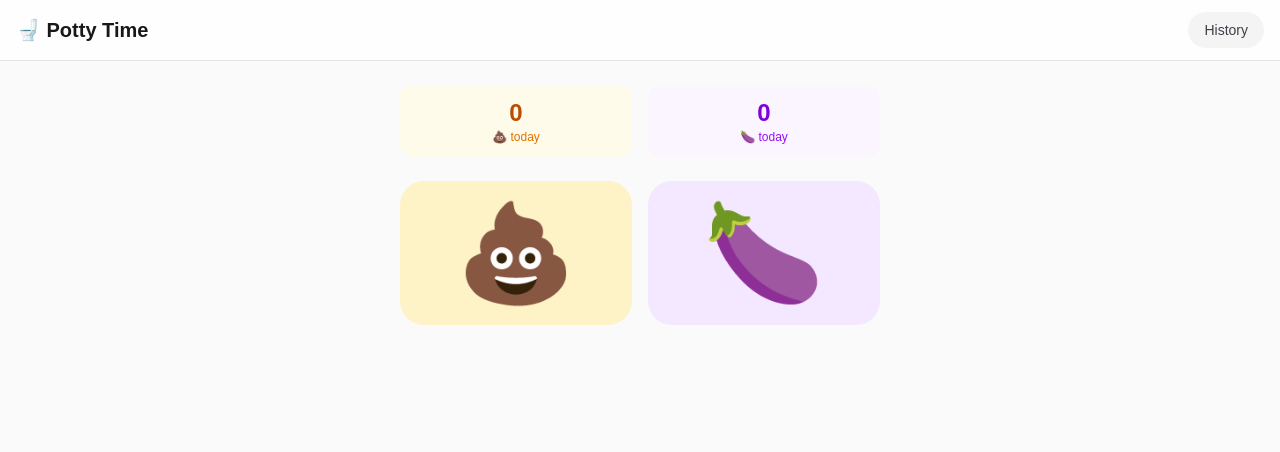
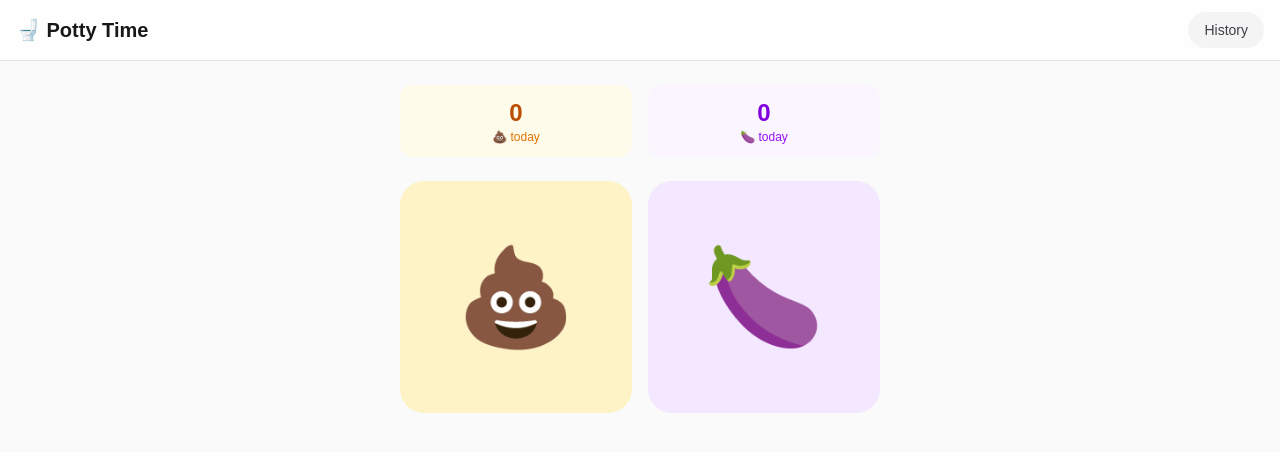
Before and after one commit to d4vid4nderson/habit-a-day, a Next.js app: page / in a window 1280 px wide. Shown: the top 452 px of the page. Built offline with nearby package versions, Linux system fonts and the light colour scheme.

Commit message:
Make button containers square (aspect-square)

```diff
--- a/src/components/LogButton.tsx
+++ b/src/components/LogButton.tsx
@@ -42,7 +42,7 @@ export function LogButton({ type, onLog }: LogButtonProps) {
       onMouseDown={() => setIsPressed(true)}
       onMouseUp={() => setIsPressed(false)}
       onMouseLeave={() => setIsPressed(false)}
-      className={`relative flex h-36 w-full flex-1 items-center justify-center rounded-3xl transition-all duration-150 ${
+      className={`relative flex aspect-square w-full flex-1 items-center justify-center rounded-3xl transition-all duration-150 ${
         isPressed ? `${activeBg} scale-95 ${ring} ring-4` : bg
       } ${showConfirm ? 'ring-4 ring-emerald-500' : ''}`}
     >
```
